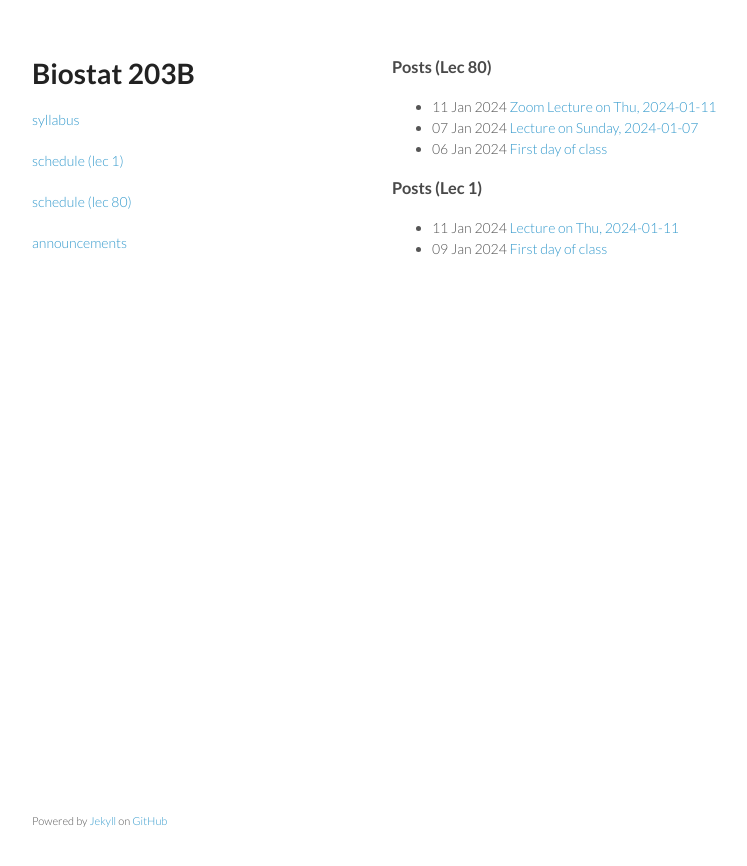
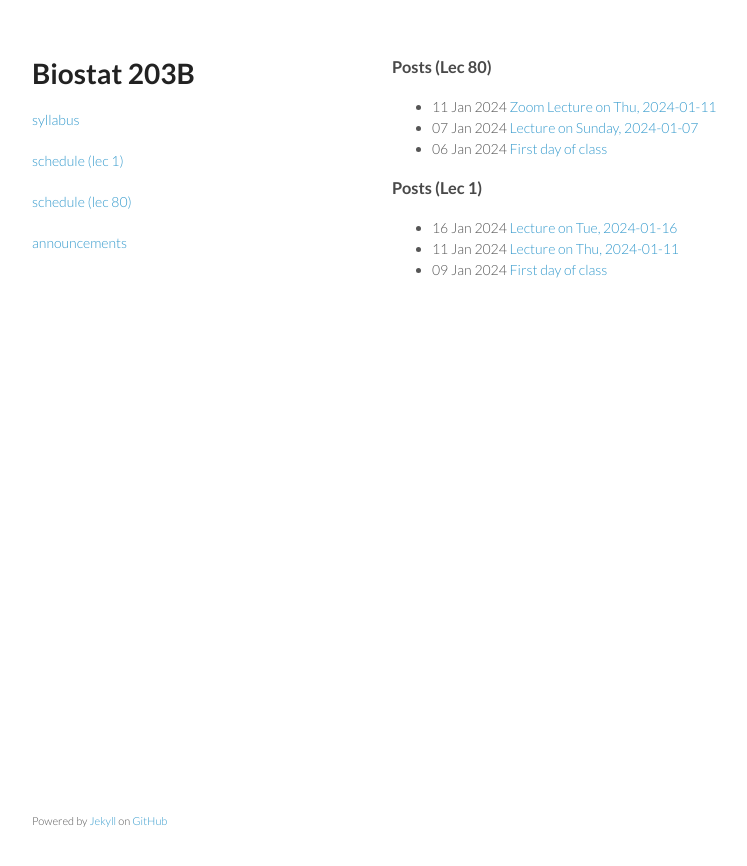
Before and after one commit to ucla-biostat-203b/2024winter, a Jekyll site: the page built from announcement.html, in a window 1280 px wide. Shown: the top 866 px of the page, without its empty margins (178-925 px from the left). Built offline with Jekyll 4.4.1, drawn with Linux system fonts in a browser that asks for light colours.

Commit message:
announcement for 1/16 lecture

```diff
--- /dev/null
+++ b/_posts/2024-01-16-lec1.md
@@ -0,0 +1,15 @@
+---
+layout: post_teaching
+title: Lecture on Tue, 2024-01-16
+category: biostat203bwinter2024lec1
+---
+
+## Today
+
+* Linux basics (cont'd).
+
+* Reproducible research and tools.
+
+## Q&A
+
+*
```
Also changed, not shown: schedule/schedule-lec1.md (+1 -1 lines).
